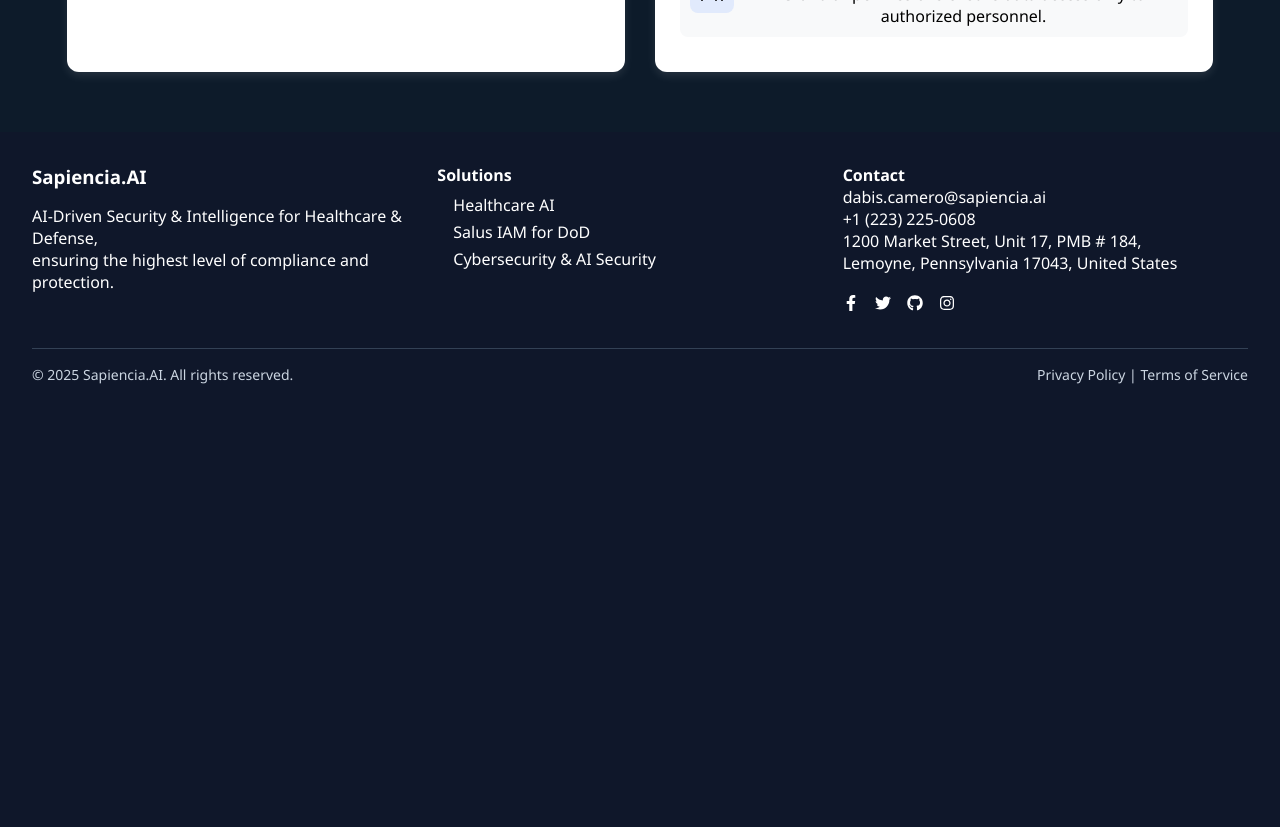
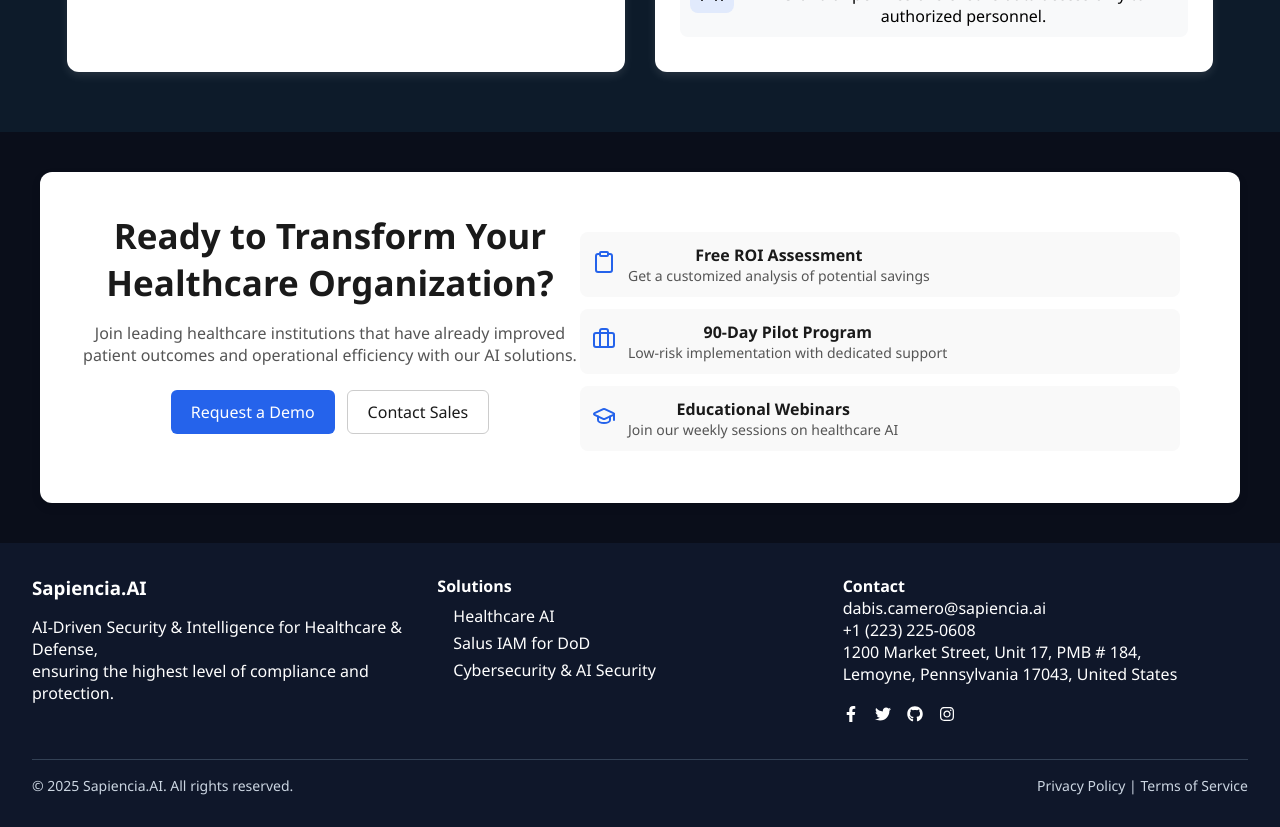
Before and after one commit to PratheekshaSudhir/Sapiencia_Recent, a React (Create React App) app: page /healthcare-ai in a window 1280 px wide. Shown: the part 1140-1967 px from the top of the page. Before the commit the page ends 1556 px from the top, so only its background shows below. Built offline with nearby package versions, Linux system fonts and the light colour scheme.

Commit message:
ready to join section under healthcare ai added

```diff
--- a/src/pages/HealthcareAI.css
+++ b/src/pages/HealthcareAI.css
@@ -203,3 +203,113 @@
     font-size: 1.1rem;
     margin-bottom: 5px;
   }
+
+  /* Joining the team page */
+
+.container {
+  display: flex;
+  justify-content: center;
+  background-color: #0A0E1A;
+  padding: 40px 20px;
+}
+
+.card {
+  width: 100%;
+  display: flex;
+  max-width: 1200px;
+  background-color: white;
+  padding: 40px;
+  border-radius: 12px;
+  box-shadow: 0 4px 10px rgba(0, 0, 0, 0.1);
+  text-align: center;
+}
+
+.card-left{
+  width: 500px;
+}
+
+.title {
+  font-size: 35px;
+  font-weight: bold;
+  color: #1a1a1a;
+  margin-bottom: 16px;
+}
+
+.description {
+  color: #555;
+  font-size: 16px;
+  margin-bottom: 24px;
+}
+
+.buttons {
+  display: flex;
+  justify-content: center;
+  gap: 12px;
+  margin-bottom: 24px;
+}
+
+.primary-button {
+  background-color: #2563eb;
+  color: white;
+  padding: 10px 20px;
+  border: none;
+  border-radius: 6px;
+  font-size: 16px;
+  cursor: pointer;
+  transition: background 0.3s;
+}
+
+.primary-button:hover {
+  background-color: #1d4ed8;
+}
+
+.secondary-button {
+  background-color: white;
+  color: #1a1a1a;
+  border-color: rgb(255, 166, 0);
+  padding: 10px 20px;
+  border: 1px solid #ccc;
+  border-radius: 6px;
+  font-size: 16px;
+  cursor: pointer;
+  transition: background 0.3s;
+}
+
+.secondary-button:hover {
+  background-color: #fff8de;
+}
+
+.features {
+  margin-top: 20px;
+}
+
+.feature-item {
+  display: flex;
+  align-items: center;
+  background-color: #f9f9f9;
+  padding: 12px;
+  border-radius: 8px;
+  margin-bottom: 12px;
+  width:600px
+}
+
+.icon-container-join {
+  margin-right: 12px;
+}
+
+.icon-join {
+  color: #2563eb;
+  width: 24px;
+  height: 24px;
+}
+
+.feature-title {
+  font-size: 16px;
+  font-weight: bold;
+  color: #1a1a1a;
+}
+
+.feature-description {
+  font-size: 14px;
+  color: #555;
+}
--- a/src/pages/HealthcareAI.js
+++ b/src/pages/HealthcareAI.js
@@ -4,6 +4,7 @@
 import AnimatedBackground from '../components/AnimatedBackground';
 import './HealthcareAI.css';
 import { useState } from 'react';
+import { Clipboard, Briefcase, GraduationCap } from "lucide-react";
 import { ShieldCheck, Lock, Users } from "lucide-react";
 
 const solutions_health = [
@@ -138,6 +139,46 @@
       </div>
     </section>
 
+      {/*section of joining the organinsation*/}
+      <section className="container">
+      <div className="card">
+        <div className='card-left'>
+        <h1 className="title">Ready to Transform Your Healthcare Organization?</h1>
+        <p className="description">
+          Join leading healthcare institutions that have already improved
+          patient outcomes and operational efficiency with our AI solutions.
+        </p>
+        <div className="buttons">
+          <button className="primary-button">Request a Demo</button>
+          <button className="secondary-button">Contact Sales</button>
+        </div>
+        </div>
+
+        <div className="features">
+          <div className="feature-item">
+            <div className="icon-container-join"><Clipboard className="icon-join" /></div>
+            <div>
+              <h3 className="feature-title">Free ROI Assessment</h3>
+              <p className="feature-description">Get a customized analysis of potential savings</p>
+            </div>
+          </div>
+          <div className="feature-item">
+            <div className="icon-container-join"><Briefcase className="icon-join" /></div>
+            <div>
+              <h3 className="feature-title">90-Day Pilot Program</h3>
+              <p className="feature-description">Low-risk implementation with dedicated support</p>
+            </div>
+          </div>
+          <div className="feature-item">
+            <div className="icon-container-join"><GraduationCap className="icon-join" /></div>
+            <div>
+              <h3 className="feature-title">Educational Webinars</h3>
+              <p className="feature-description">Join our weekly sessions on healthcare AI</p>
+            </div>
+          </div>
+        </div>
+      </div>
+    </section>
 
       <Footer />
     </div>
```
